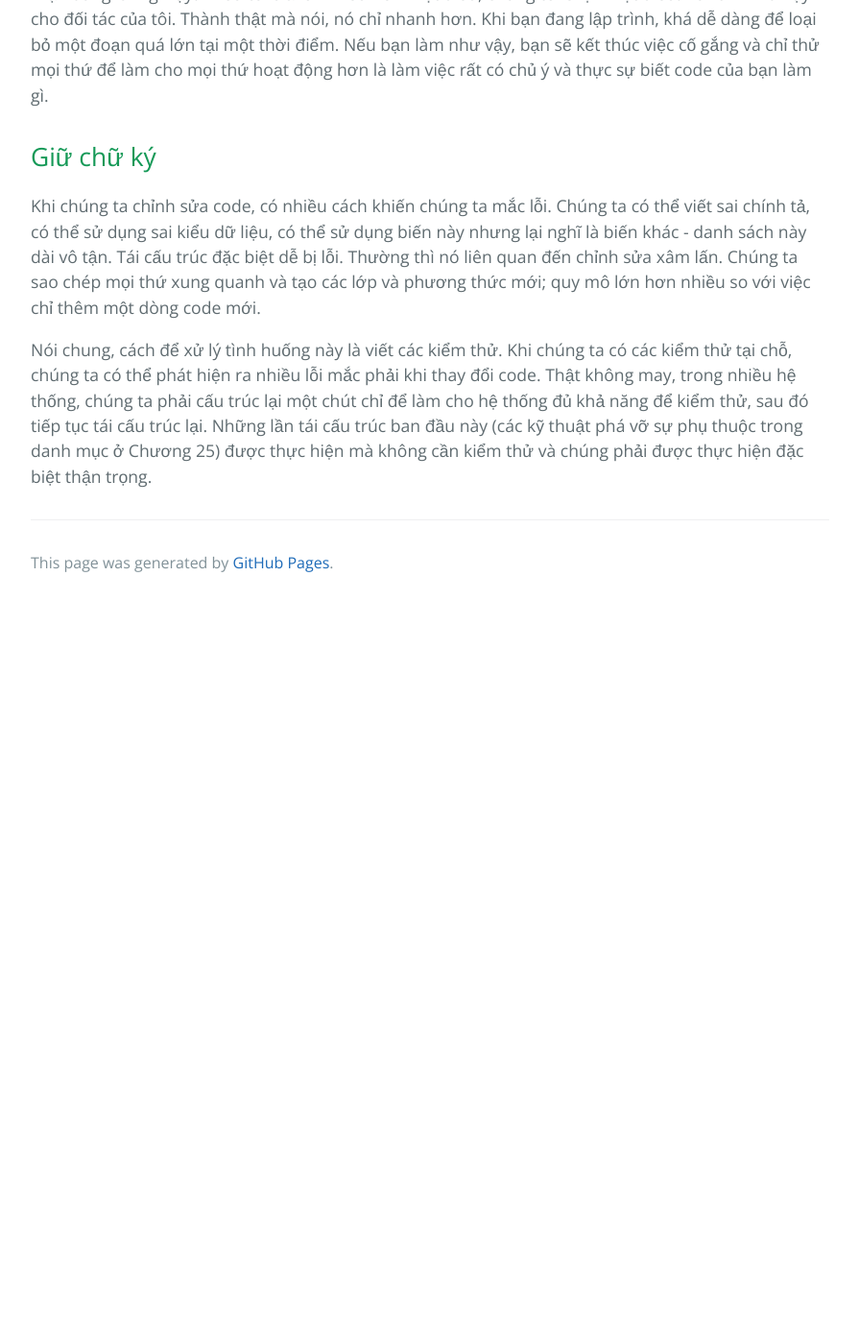
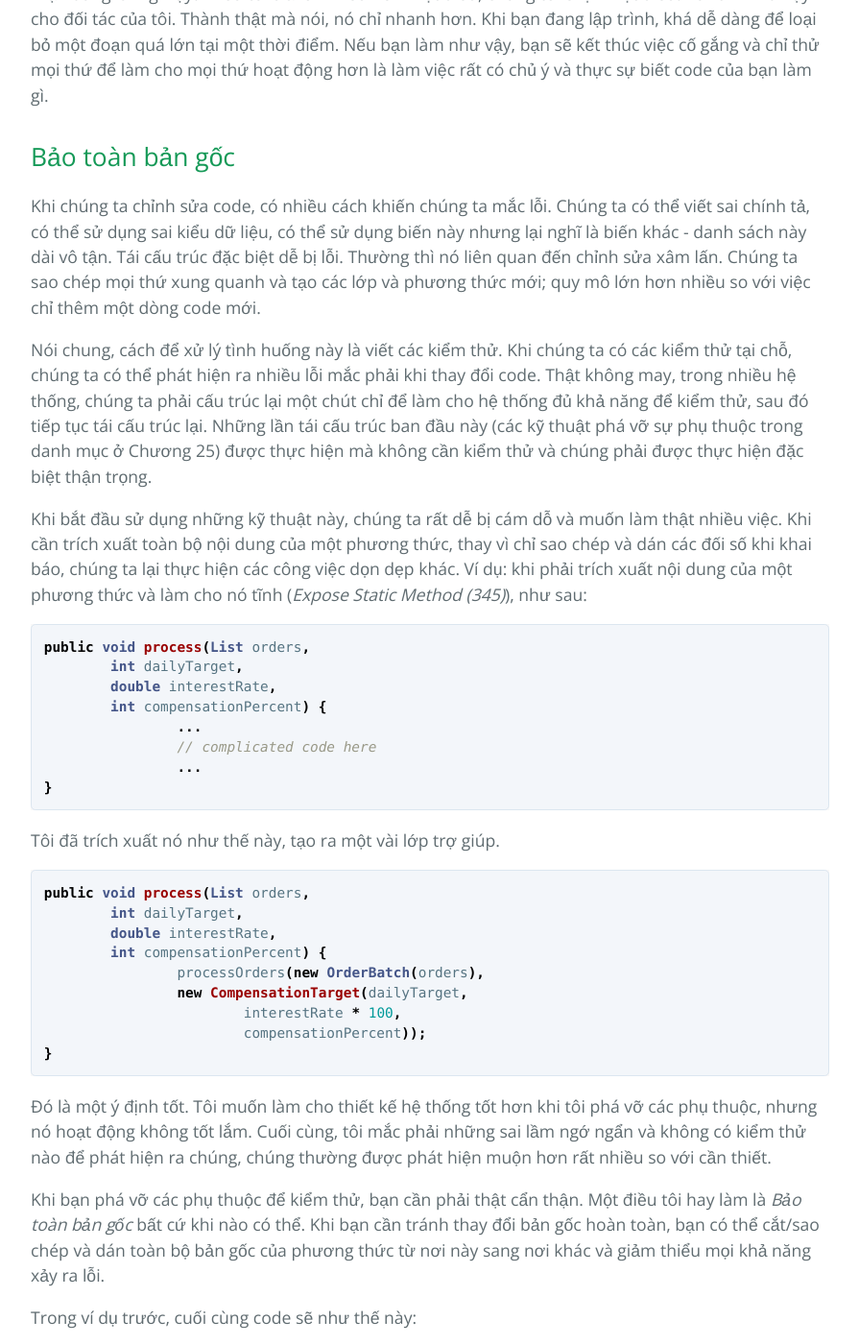
Before and after one commit to HaiBV/haibv.github.io, a Jekyll site: the page built from working-effectively-with-legacy-code/chapter-23-how-do-i-know-that-im-not-breaking-anything.md, in a window 1280 px wide and 1400 px high, scrolled down 3484 px. Shown: the whole window at 96% size, without its empty margins (192-1087 px from the left). Built offline with Jekyll 4.4.1, drawn with Linux system fonts in a browser that asks for light colours; our own code applies the rules of GitHub Pages for plain Markdown files; before the commit the page ends 4114 px from its top, so only the background shows below that; some of the changed text lies outside the part shown.

Commit message:
Book - Working Efectively with Legacy Code - P2 - C23

````diff
--- a/working-effectively-with-legacy-code/chapter-23-how-do-i-know-that-im-not-breaking-anything.md
+++ b/working-effectively-with-legacy-code/chapter-23-how-do-i-know-that-im-not-breaking-anything.md
@@ -40,8 +40,99 @@
 
 Tôi có một câu thần chú nhỏ mà tôi lặp đi lặp lại với chính mình khi làm việc: "Lập trình là nghệ thuật làm từng việc một". Khi tôi ghép cặp, tôi luôn yêu cầu đối tác của mình thử thách tôi về điều đó, hỏi tôi "Bạn đang làm gì vậy?" Nếu tôi trả lời nhiều hơn một điều, chúng tôi chọn một điều. Tôi làm như vậy cho đối tác của tôi. Thành thật mà nói, nó chỉ nhanh hơn. Khi bạn đang lập trình, khá dễ dàng để loại bỏ một đoạn quá lớn tại một thời điểm. Nếu bạn làm như vậy, bạn sẽ kết thúc việc cố gắng và chỉ thử mọi thứ để làm cho mọi thứ hoạt động hơn là làm việc rất có chủ ý và thực sự biết code của bạn làm gì.
 
-## Giữ chữ ký
+## Bảo toàn bản gốc
 
 Khi chúng ta chỉnh sửa code, có nhiều cách khiến chúng ta mắc lỗi. Chúng ta có thể viết sai chính tả, có thể sử dụng sai kiểu dữ liệu, có thể sử dụng biến này nhưng lại nghĩ là biến khác - danh sách này dài vô tận. Tái cấu trúc đặc biệt dễ bị lỗi. Thường thì nó liên quan đến chỉnh sửa xâm lấn. Chúng ta sao chép mọi thứ xung quanh và tạo các lớp và phương thức mới; quy mô lớn hơn nhiều so với việc chỉ thêm một dòng code mới.
 
 Nói chung, cách để xử lý tình huống này là viết các kiểm thử. Khi chúng ta có các kiểm thử tại chỗ, chúng ta có thể phát hiện ra nhiều lỗi mắc phải khi thay đổi code. Thật không may, trong nhiều hệ thống, chúng ta phải cấu trúc lại một chút chỉ để làm cho hệ thống đủ khả năng để kiểm thử, sau đó tiếp tục tái cấu trúc lại. Những lần tái cấu trúc ban đầu này (các kỹ thuật phá vỡ sự phụ thuộc trong danh mục ở Chương 25) được thực hiện mà không cần kiểm thử và chúng phải được thực hiện đặc biệt thận trọng.
+
+Khi bắt đầu sử dụng những kỹ thuật này, chúng ta rất dễ bị cám dỗ và muốn làm thật nhiều việc. Khi cần trích xuất toàn bộ nội dung của một phương thức, thay vì chỉ sao chép và dán các đối số khi khai báo, chúng ta lại thực hiện các công việc dọn dẹp khác. Ví dụ: khi phải trích xuất nội dung của một phương thức và làm cho nó tĩnh (_Expose Static Method (345)_), như sau:
+
+```java
+public void process(List orders,
+	int dailyTarget,
+	double interestRate,
+	int compensationPercent) {
+		...
+		// complicated code here
+		...
+}
+```
+
+Tôi đã trích xuất nó như thế này, tạo ra một vài lớp trợ giúp.
+
+```java
+public void process(List orders,
+	int dailyTarget,
+	double interestRate,
+	int compensationPercent) {
+		processOrders(new OrderBatch(orders),
+		new CompensationTarget(dailyTarget,
+			interestRate * 100,
+			compensationPercent));
+}
+```
+
+Đó là một ý định tốt. Tôi muốn làm cho thiết kế hệ thống tốt hơn khi tôi phá vỡ các phụ thuộc, nhưng nó hoạt động không tốt lắm. Cuối cùng, tôi mắc phải những sai lầm ngớ ngẩn và không có kiểm thử nào để phát hiện ra chúng, chúng thường được phát hiện muộn hơn rất nhiều so với cần thiết.
+
+Khi bạn phá vỡ các phụ thuộc để kiểm thử, bạn cần phải thật cẩn thận. Một điều tôi hay làm là _Bảo toàn bản gốc_ bất cứ khi nào có thể. Khi bạn cần tránh thay đổi bản gốc hoàn toàn, bạn có thể cắt/sao chép và dán toàn bộ bản gốc của phương thức từ nơi này sang nơi khác và giảm thiểu mọi khả năng xảy ra lỗi.
+
+Trong ví dụ trước, cuối cùng code sẽ như thế này:
+
+```java
+public void process(List orders,
+	int dailyTarget,
+	double interestRate,
+	int compensationPercent) {
+		processOrders(orders, dailyTarget, interestRate,
+			compensationPercent);
+}
+
+private static void processOrders(List orders,
+	int dailyTarget,
+	double interestRate,
+	int compensationPercent) {
+		...
+}
+```
+
+Việc chỉnh sửa tham số mà rất dễ dàng. Về cơ bản, chỉ có một vài bước có như sau:
+
+1. Tôi cắt/sao chép toàn bộ danh sách tham số:
+```java
+List orders,
+int dailyTarget,
+double interestRate,
+int compensationPercent
+```
+2. Sau đó, tôi khai báo phương thức mới:
+```java
+private void processOrders() {
+}
+```
+3. Tôi dán danh sách tham số vào phần khai báo phương thức mới:
+```java
+private void processOrders(List orders,
+	int dailyTarget,
+	double interestRate,
+	int compensationPercent) {
+}
+```
+4. Sau đó tôi lời gọi sang phương thức mới:
+```java
+processOrders();
+```
+5. Tôi dán danh sách tham số vào lời gọi:
+```java
+processOrders(List orders,
+	int dailyTarget,
+	double interestRate,
+	int compensationPercent);
+```
+6. Cuối cùng, tôi bỏ kiểu dữ liệu đi, để lại tên của các tham số:
+```java
+processOrders(orders,
+	dailyTarget,
+	interestRate,
+	compensationPercent);
+```
````
